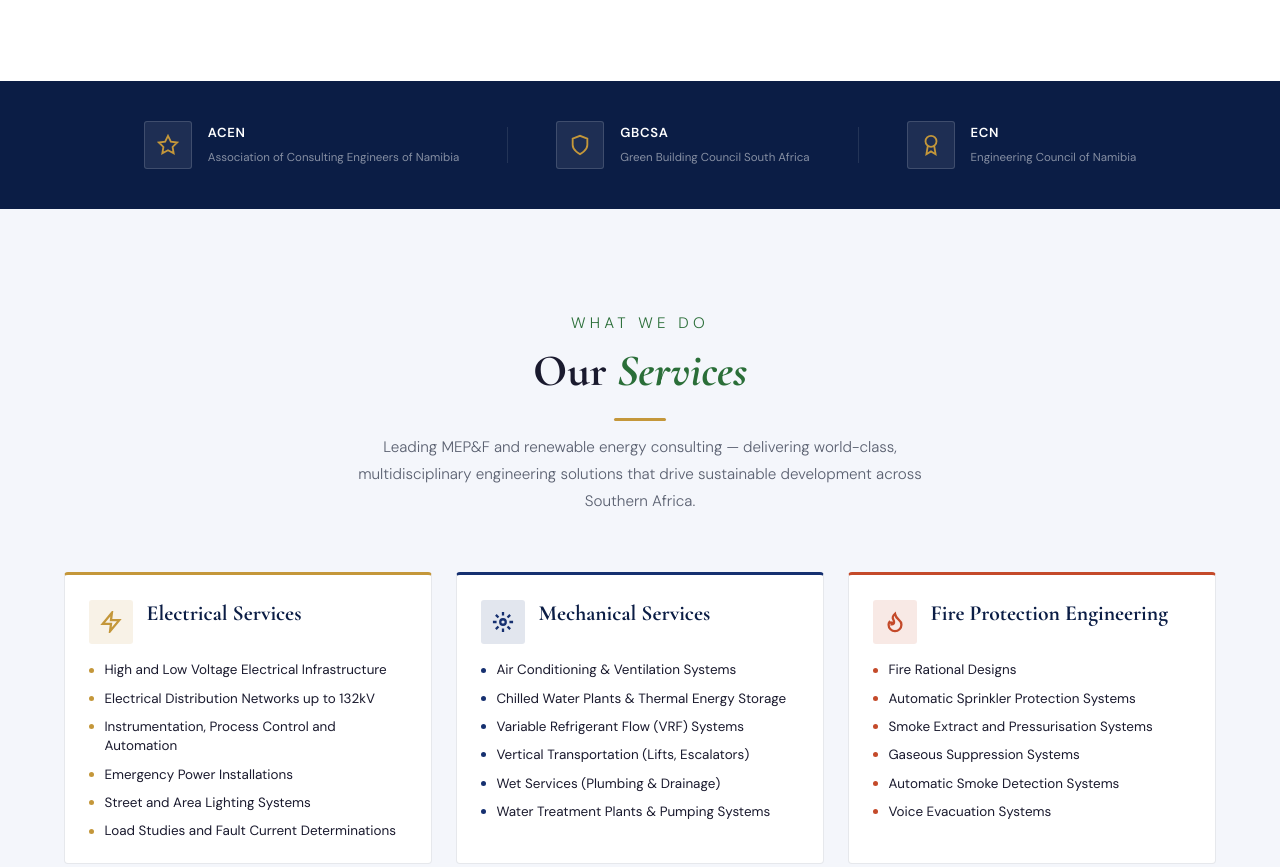
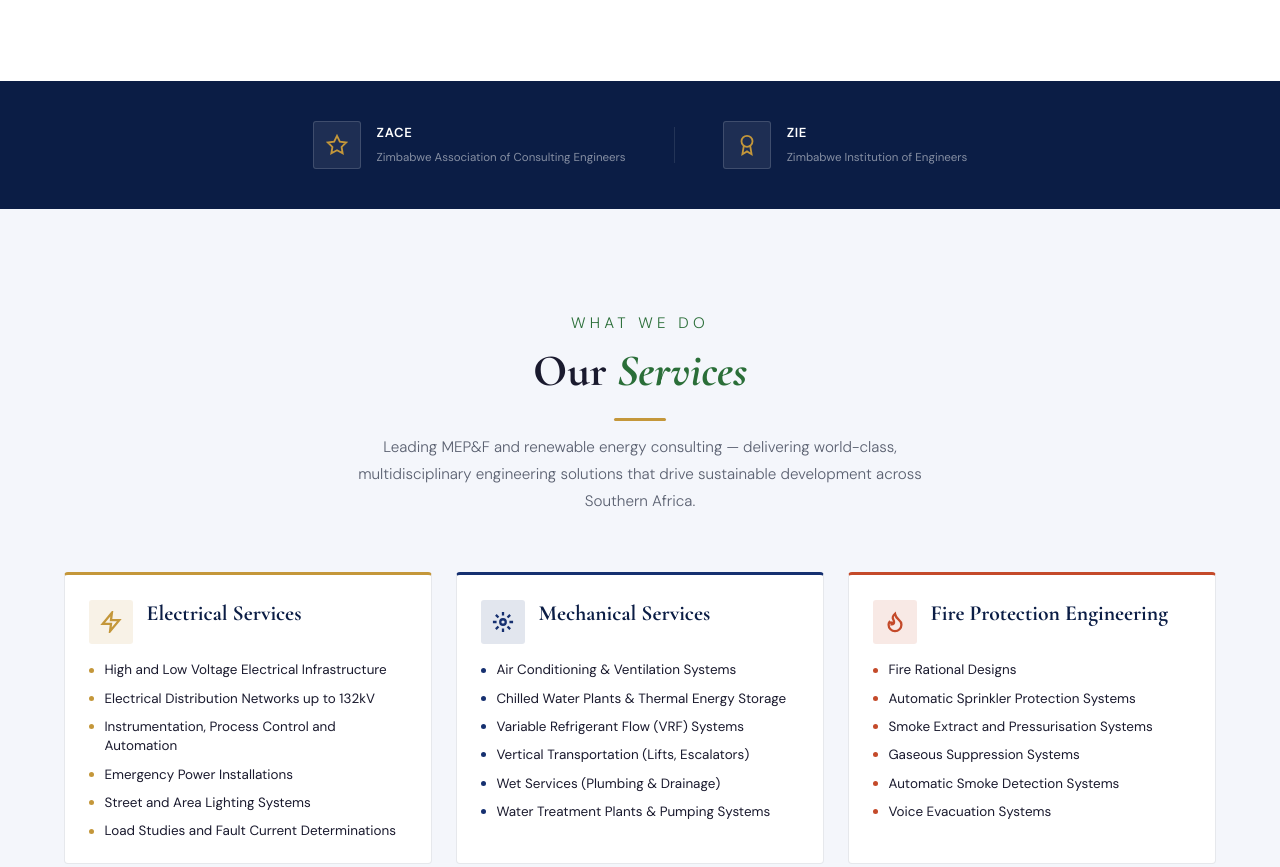
Before and after one commit to Thutsman/ZambeziConsulting, a plain HTML site: page index.html in a window 1280 px wide. Shown: the part 2400-3267 px from the top of the page. Drawn offline with nearby package versions, Linux system fonts and the light colour scheme.

Commit message:
Replace ACEN/GBCSA/ECN with ZACE and ZIE as registered bodies

```diff
--- a/index.html
+++ b/index.html
@@ -3,7 +3,7 @@
 <head>
 <meta charset="UTF-8">
 <meta name="viewport" content="width=device-width, initial-scale=1.0">
-<meta name="description" content="Zambezi Consulting Engineers — multidisciplinary development engineering and consulting across Southern Africa. ACEN &amp; GBCSA registered.">
+<meta name="description" content="Zambezi Consulting Engineers — multidisciplinary development engineering and consulting across Southern Africa. ZACE &amp; ZIE registered.">
 <title>Zambezi Consulting Engineers — Engineering Excellence Across Africa</title>
 <link rel="icon" href="images/favicon.png" type="image/png" sizes="144x144">
 <link rel="apple-touch-icon" href="images/apple-touch-icon.png" sizes="360x360">
@@ -193,18 +193,8 @@
           <svg width="22" height="22" viewBox="0 0 24 24" fill="none" stroke="currentColor" stroke-width="2"><path d="M12 2l3.09 6.26L22 9.27l-5 4.87 1.18 6.88L12 17.77l-6.18 3.25L7 14.14 2 9.27l6.91-1.01L12 2z"/></svg>
         </div>
         <div class="reg-text">
-          <strong>ACEN</strong>
-          <span>Association of Consulting Engineers of Namibia</span>
-        </div>
-      </div>
-      <div class="reg-sep"></div>
-      <div class="reg-item">
-        <div class="reg-icon">
-          <svg width="22" height="22" viewBox="0 0 24 24" fill="none" stroke="currentColor" stroke-width="2"><path d="M12 22s8-4 8-10V5l-8-3-8 3v7c0 6 8 10 8 10z"/></svg>
-        </div>
-        <div class="reg-text">
-          <strong>GBCSA</strong>
-          <span>Green Building Council South Africa</span>
+          <strong>ZACE</strong>
+          <span>Zimbabwe Association of Consulting Engineers</span>
         </div>
       </div>
       <div class="reg-sep"></div>
@@ -213,8 +203,8 @@
           <svg width="22" height="22" viewBox="0 0 24 24" fill="none" stroke="currentColor" stroke-width="2"><circle cx="12" cy="8" r="6"/><path d="M15.477 12.89L17 22l-5-3-5 3 1.523-9.11"/></svg>
         </div>
         <div class="reg-text">
-          <strong>ECN</strong>
-          <span>Engineering Council of Namibia</span>
+          <strong>ZIE</strong>
+          <span>Zimbabwe Institution of Engineers</span>
         </div>
       </div>
     </div>
@@ -910,7 +900,7 @@
 
     <div class="footer-bottom">
       <span class="footer-copy">© 2026 Zambezi Consulting Engineers (Pty) Ltd. All rights reserved.</span>
-      <span class="footer-copy">Registered with ACEN &amp; GBCSA</span>
+      <span class="footer-copy">Registered with ZACE &amp; ZIE</span>
     </div>
   </div>
 </footer>
```
